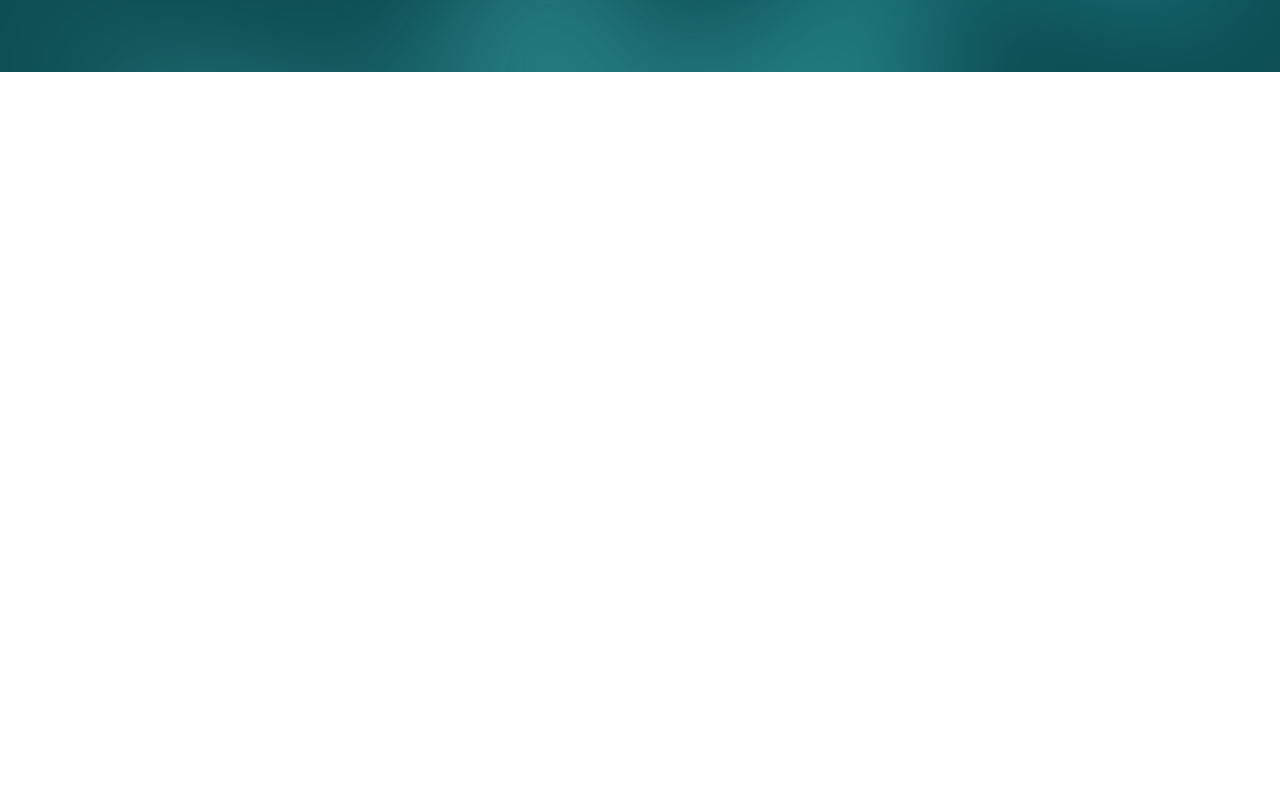
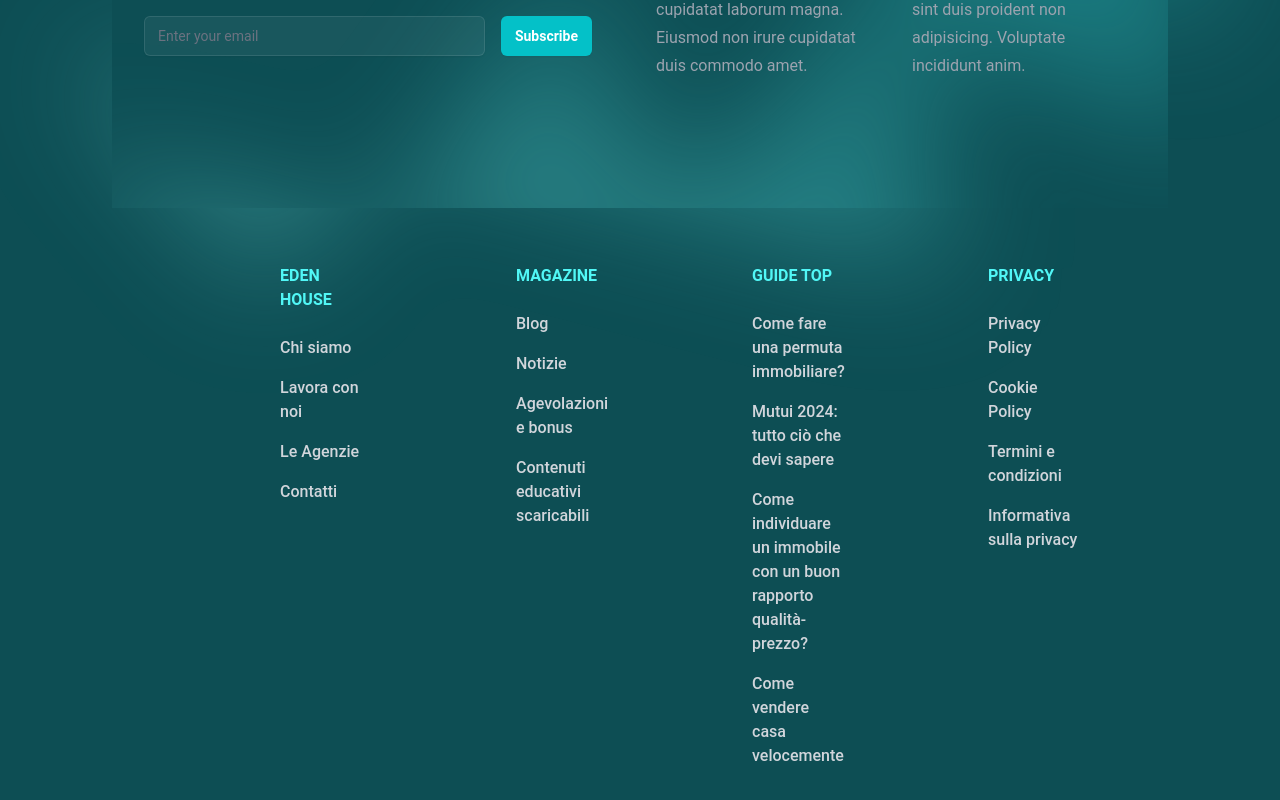
Before and after one commit to ManuelBellucci/eden, a React (Vite) app: page / in a window 1280 px wide. Shown: the part 6526-7326 px from the top of the page. Before the commit the page ends 6598 px from the top, so only its background shows below. Built offline with nearby package versions, Linux system fonts and the light colour scheme.

Commit message:
feat: Add FooterLinks component to Footer

```diff
--- a/src/components/footer/Footer.jsx
+++ b/src/components/footer/Footer.jsx
@@ -1,9 +1,23 @@
+import FooterLinks from './FooterLinks'
 import Newsletter from './Newsletter'
+import SocialMediaIcons from './SocialMediaIcons'
 
 export default function Footer () {
   return (
-    <footer>
+    <footer className='relative isolate overflow-hidden bg-primary-900 lg:p-28'>
       <Newsletter />
+      <FooterLinks />
+      <SocialMediaIcons />
+
+      <div className='absolute left-1/2 top-0 -z-10 -translate-x-1/2 blur-3xl xl:-top-6' aria-hidden='true'>
+        <div
+          className='aspect-[1155/678] w-[72.1875rem] bg-gradient-to-tr from-primary-200 to-primary-400 opacity-30'
+          style={{
+            clipPath:
+                            'polygon(74.1% 44.1%, 100% 61.6%, 97.5% 26.9%, 85.5% 0.1%, 80.7% 2%, 72.5% 32.5%, 60.2% 62.4%, 52.4% 68.1%, 47.5% 58.3%, 45.2% 34.5%, 27.5% 76.7%, 0.1% 64.9%, 17.9% 100%, 27.6% 76.8%, 76.1% 97.7%, 74.1% 44.1%)'
+          }}
+        />
+      </div>
     </footer>
   )
 }
--- /dev/null
+++ b/src/components/footer/FooterLinks.jsx
@@ -0,0 +1,77 @@
+const FooterLinks = () => {
+    return (
+        <div class="grid lg:grid-cols-4 md:grid-cols-2 grid-cols-1 p-14">
+            <div className='lg:mr-8 lg:pl-28 '>
+                <h2 class="mb-6 text-md font-semibold text-primary-300 uppercase">Eden House</h2>
+                <ul class="text-gray-300 font-medium">
+                    <li class="mb-4">
+                        <a href="#" class=" hover:underline">Chi siamo</a>
+                    </li>
+                    <li class="mb-4">
+                        <a href="#" class="hover:underline">Lavora con noi</a>
+                    </li>
+                    <li class="mb-4">
+                        <a href="#" class="hover:underline">Le Agenzie</a>
+                    </li>
+                    <li class="mb-4">
+                        <a href="#" class="hover:underline">Contatti</a>
+                    </li>
+                </ul>
+            </div>
+            <div className='lg:mr-8 lg:pl-28 '>
+                <h2 class="mb-6 text-md font-semibold text-primary-300 uppercase">Magazine</h2>
+                <ul class="text-gray-300 font-medium">
+                    <li class="mb-4">
+                        <a href="#" class="hover:underline">Blog</a>
+                    </li>
+                    <li class="mb-4">
+                        <a href="#" class="hover:underline">Notizie</a>
+                    </li>
+                    <li class="mb-4">
+                        <a href="#" class="hover:underline">Agevolazioni e bonus</a>
+                    </li>
+                    <li class="mb-4">
+                        <a href="#" class="hover:underline">Contenuti educativi scaricabili</a>
+                    </li>
+                </ul>
+            </div>
+            <div className='lg:mr-8 lg:pl-28 '>
+                <h2 class="mb-6 text-nowrap text-md font-semibold text-primary-300 uppercase">Guide TOP</h2>
+                <ul class="text-gray-300 font-medium">
+                    <li class="mb-4">
+                        <a href="#" class="hover:underline">Come fare una permuta immobiliare?</a>
+                    </li>
+                    <li class="mb-4">
+                        <a href="#" class="hover:underline">Mutui 2024: tutto ciò che devi sapere</a>
+                    </li>
+                    <li class="mb-4">
+                        <a href="#" class="hover:underline">Come individuare un immobile con un buon rapporto qualità-prezzo?</a>
+                    </li>
+                    <li class="mb-4">
+                        <a href="#" class="hover:underline">Come vendere casa velocemente</a>
+                    </li>
+                </ul>
+            </div>
+            <div className='lg:mr-8 lg:pl-28 '>
+                <h2 class="mb-6 text-md font-semibold text-primary-300 uppercase">Privacy</h2>
+                <ul class="text-gray-300 font-medium">
+                    <li class="mb-4">
+                        <a href="#" class="hover:underline">Privacy Policy</a>
+                    </li>
+                    <li class="mb-4">
+                        <a href="#" class="hover:underline">Cookie Policy</a>
+                    </li>
+                    <li class="mb-4">
+                        <a href="#" class="hover:underline">Termini e condizioni</a>
+                    </li>
+                    <li class="mb-4">
+                        <a href="#" class="hover:underline">Informativa sulla privacy</a>
+                    </li>
+
+                </ul>
+            </div>
+        </div>
+    )
+}
+
+export default FooterLinks
```
